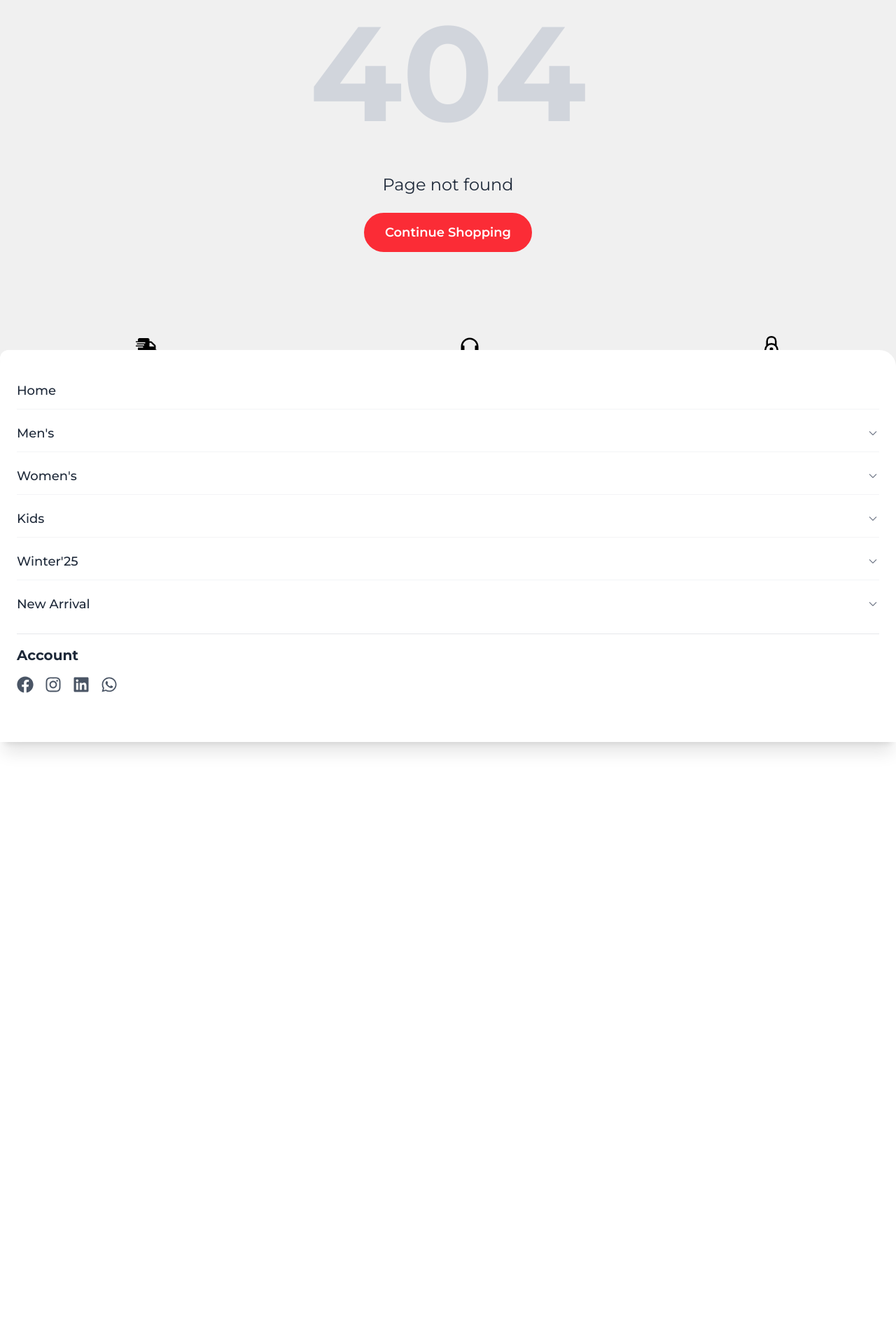
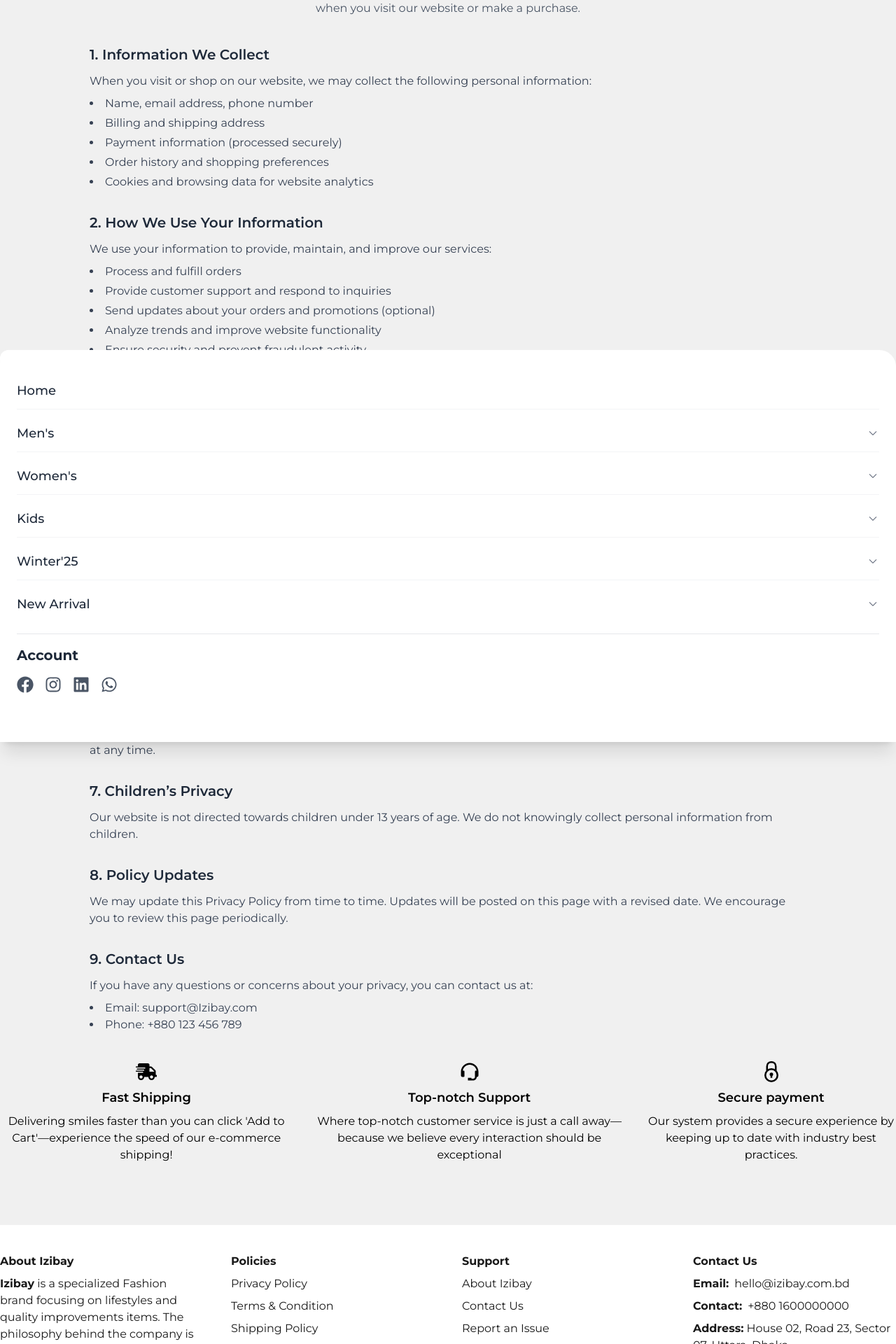
Before and after one commit to theashrafislam/izibay-frontend, a Next.js app: page /privacy-policy in a window 1280 px wide. Before the commit this address had no page. Shown: the part 300-2220 px from the top of the page at 70% size. Before the commit the page ends 1371 px from the top, so only its background shows below. Built offline with nearby package versions, Linux system fonts and the light colour scheme.

Commit message:
create privacy policy page

```diff
--- a/app/Components/Footer.jsx
+++ b/app/Components/Footer.jsx
@@ -1,3 +1,4 @@
+import Link from 'next/link';
 import React from 'react';
 import { FaFacebookF, FaInstagram, FaLinkedinIn, FaWhatsapp } from 'react-icons/fa';
 
@@ -28,17 +29,15 @@ const Footer = () => {
 
                     <div className='hidden lg:block'>
                         <h5 className="font-bold mb-2">Support</h5>
-                        <ul className="space-y-2">
-                            <li>About Levin</li>
-                            <li>Contact Us</li>
-                            <li>Career</li>
-                            <li>Report an Issue</li>
-                            <li>Return, Refund & Exchange</li>
+                        <ul className="flex flex-col gap-2">
+                            <Link href={'/about-us'}>About Izibay</Link>
+                            <Link href={'/contact-us'}>Contact Us</Link>
+                            <Link href={'/report-issue'}>Report an Issue</Link>
                         </ul>
                     </div>
 
                     {/* for only mobile and table  */}
-                    <div className='lg:hidden flex items-center justify-between'>
+                    <div className='lg:hidden flex items-start justify-between'>
                         <div>
                             <h5 className="font-bold mb-2">Policies</h5>
                             <ul className="space-y-2">
@@ -52,12 +51,10 @@ const Footer = () => {
 
                         <div>
                             <h5 className="font-bold mb-2">Support</h5>
-                            <ul className="space-y-2">
-                                <li>About Izibay</li>
-                                <li>Contact Us</li>
-                                <li>Career</li>
-                                <li>Report an Issue</li>
-                                <li>Return, Refund & Exchange</li>
+                            <ul className="flex flex-col gap-2">
+                                <Link href={'/about-us'}>About Izibay</Link>
+                                <Link href={'/contact-us'}>Contact Us</Link>
+                                <Link href={'/report-issue'}>Report an Issue</Link>
                             </ul>
                         </div>
                     </div>
@@ -67,11 +64,11 @@ const Footer = () => {
                         <ul className="space-y-2">
                             <li className="flex gap-2">
                                 <strong>Email:</strong>
-                                <span>Hello@izibay.com.bd</span>
+                                <span>hello@izibay.com.bd</span>
                             </li>
                             <li className="flex gap-2">
                                 <strong>Contact:</strong>
-                                <span>+880 1601-066663</span>
+                                <span>+880 1600000000</span>
                             </li>
                             <li>
                                 <strong>Address:</strong> House 02, Road 23, Sector 07, Uttara, Dhaka
--- /dev/null
+++ b/app/privacy-policy/page.jsx
@@ -0,0 +1,121 @@
+import React from "react";
+import FeaturesSection from "../Components/FeaturesSection";
+
+const PrivacyPolicy = () => {
+    return (
+        <section className="bg-[#F0F0F0] min-h-screen py-12 px-4 sm:px-6 lg:px-0">
+            <div className="max-w-5xl mx-auto">
+
+                {/* Header */}
+                <div className="text-center mb-10">
+                    <h1 className="text-3xl sm:text-4xl font-bold mb-2">
+                        Privacy Policy
+                    </h1>
+                    <p className="text-gray-600 text-sm sm:text-base">
+                        Your privacy is important to us. This Privacy Policy explains how Izibay collects, uses, and protects your personal information when you visit our website or make a purchase.
+                    </p>
+                </div>
+
+                {/* Section: Information Collection */}
+                <section className="mb-8">
+                    <h2 className="text-xl font-semibold text-gray-800 mb-3">1. Information We Collect</h2>
+                    <p className="text-gray-700 mb-2">
+                        When you visit or shop on our website, we may collect the following personal information:
+                    </p>
+                    <ul className="list-disc list-inside text-gray-700 space-y-1">
+                        <li>Name, email address, phone number</li>
+                        <li>Billing and shipping address</li>
+                        <li>Payment information (processed securely)</li>
+                        <li>Order history and shopping preferences</li>
+                        <li>Cookies and browsing data for website analytics</li>
+                    </ul>
+                </section>
+
+                {/* Section: How We Use Information */}
+                <section className="mb-8">
+                    <h2 className="text-xl font-semibold text-gray-800 mb-3">2. How We Use Your Information</h2>
+                    <p className="text-gray-700 mb-2">
+                        We use your information to provide, maintain, and improve our services:
+                    </p>
+                    <ul className="list-disc list-inside text-gray-700 space-y-1">
+                        <li>Process and fulfill orders</li>
+                        <li>Provide customer support and respond to inquiries</li>
+                        <li>Send updates about your orders and promotions (optional)</li>
+                        <li>Analyze trends and improve website functionality</li>
+                        <li>Ensure security and prevent fraudulent activity</li>
+                    </ul>
+                </section>
+
+                {/* Section: Cookies */}
+                <section className="mb-8">
+                    <h2 className="text-xl font-semibold text-gray-800 mb-3">3. Cookies and Tracking</h2>
+                    <p className="text-gray-700 mb-2">
+                        We use cookies and similar tracking technologies to enhance your browsing experience, remember your preferences, and analyze website traffic.
+                    </p>
+                </section>
+
+                {/* Section: Third-Party Sharing */}
+                <section className="mb-8">
+                    <h2 className="text-xl font-semibold text-gray-800 mb-3">4. Sharing Your Information</h2>
+                    <p className="text-gray-700 mb-2">
+                        We do not sell your personal information. However, we may share information with trusted third parties to provide our services:
+                    </p>
+                    <ul className="list-disc list-inside text-gray-700 space-y-1">
+                        <li>Payment processors like Stripe or PayPal</li>
+                        <li>Shipping and logistics partners</li>
+                        <li>Analytics providers such as Google Analytics</li>
+                        <li>Marketing partners (only if you opted in)</li>
+                    </ul>
+                </section>
+
+                {/* Section: Data Security */}
+                <section className="mb-8">
+                    <h2 className="text-xl font-semibold text-gray-800 mb-3">5. Data Security</h2>
+                    <p className="text-gray-700 mb-2">
+                        We implement industry-standard security measures to protect your personal information from unauthorized access, disclosure, alteration, or destruction. All payment transactions are encrypted using SSL.
+                    </p>
+                </section>
+
+                {/* Section: User Rights */}
+                <section className="mb-8">
+                    <h2 className="text-xl font-semibold text-gray-800 mb-3">6. Your Rights</h2>
+                    <p className="text-gray-700 mb-2">
+                        You have the right to access, update, or delete your personal information. You may also opt out of promotional communications at any time.
+                    </p>
+                </section>
+
+                {/* Section: Children */}
+                <section className="mb-8">
+                    <h2 className="text-xl font-semibold text-gray-800 mb-3">7. Children’s Privacy</h2>
+                    <p className="text-gray-700 mb-2">
+                        Our website is not directed towards children under 13 years of age. We do not knowingly collect personal information from children.
+                    </p>
+                </section>
+
+                {/* Section: Policy Updates */}
+                <section className="mb-8">
+                    <h2 className="text-xl font-semibold text-gray-800 mb-3">8. Policy Updates</h2>
+                    <p className="text-gray-700 mb-2">
+                        We may update this Privacy Policy from time to time. Updates will be posted on this page with a revised date. We encourage you to review this page periodically.
+                    </p>
+                </section>
+
+                {/* Section: Contact */}
+                <section className="mb-0">
+                    <h2 className="text-xl font-semibold text-gray-800 mb-3">9. Contact Us</h2>
+                    <p className="text-gray-700">
+                        If you have any questions or concerns about your privacy, you can contact us at:
+                    </p>
+                    <ul className="list-disc list-inside text-gray-700 mt-2">
+                        <li>Email: support@Izibay.com</li>
+                        <li>Phone: +880 123 456 789</li>
+                    </ul>
+                </section>
+
+            </div>
+            <FeaturesSection />
+        </section>
+    );
+};
+
+export default PrivacyPolicy;
```
